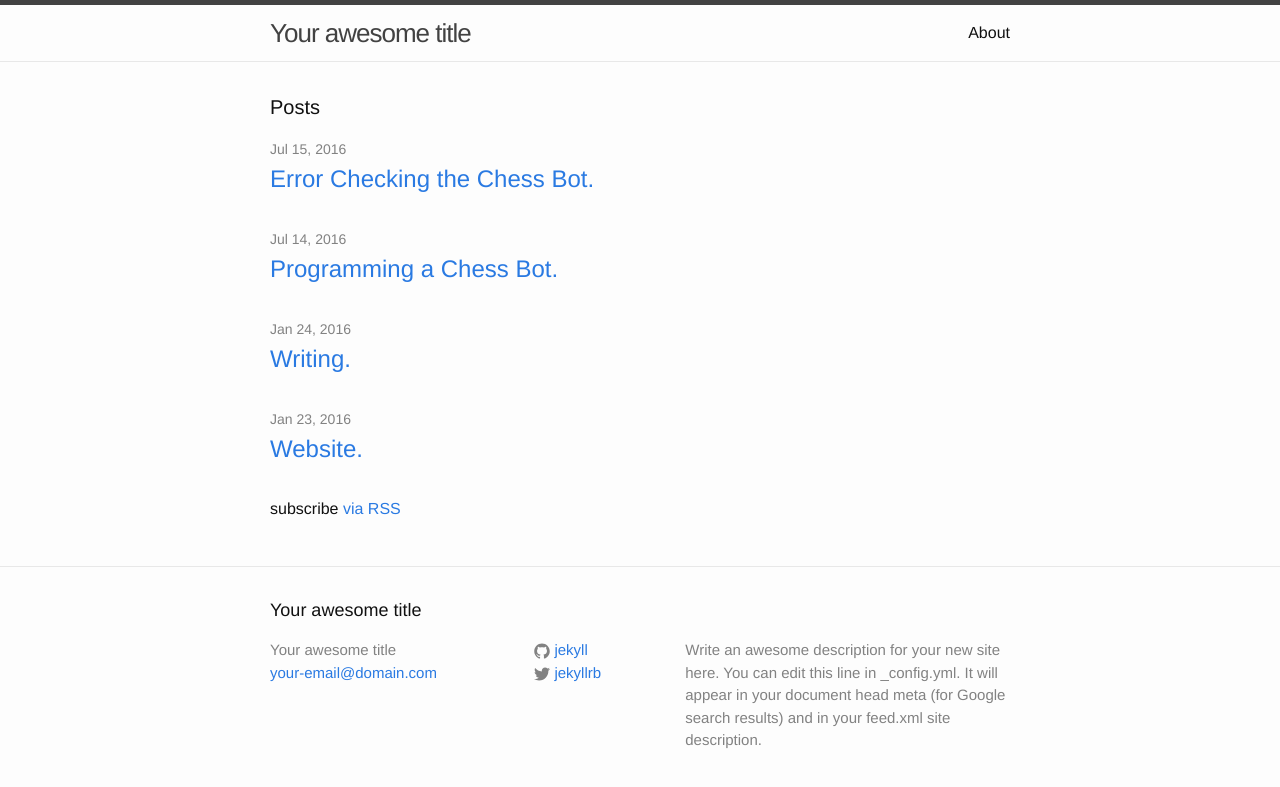
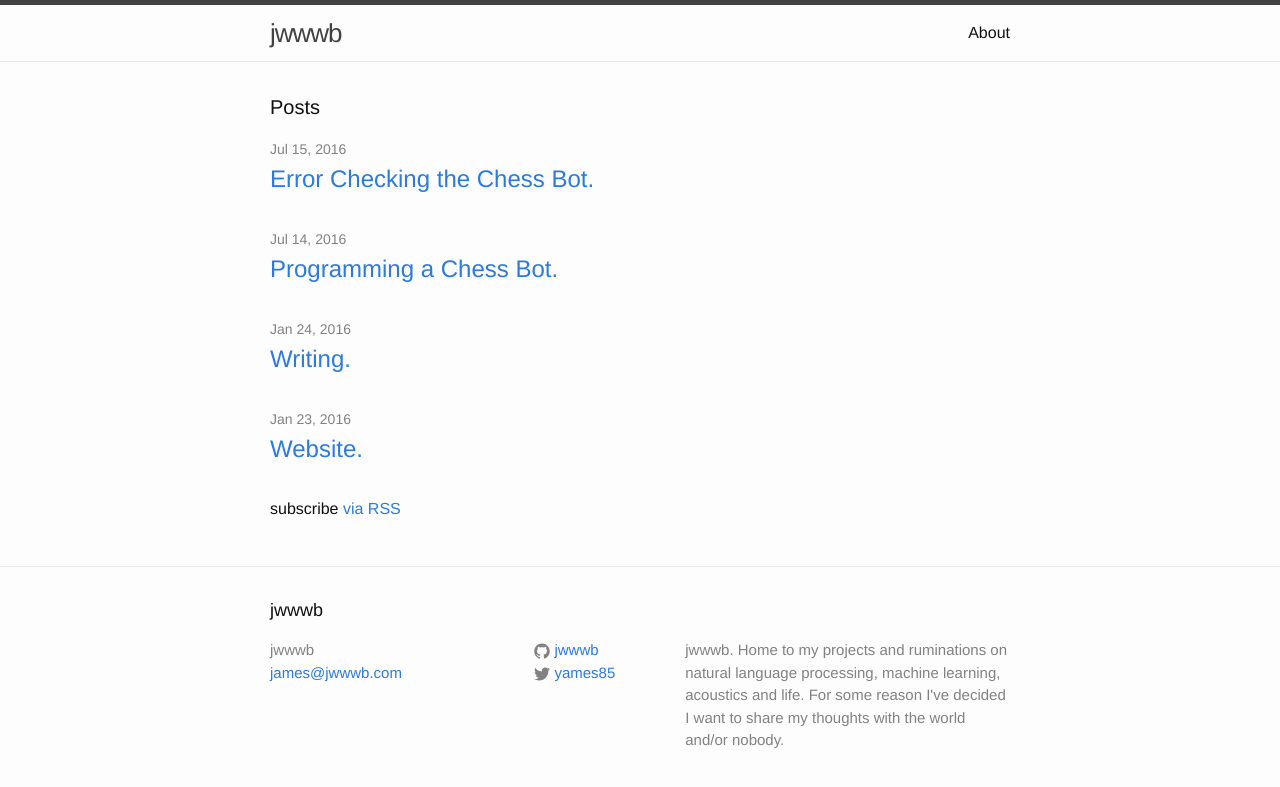
Before and after one commit to jwwwb/jwwwb.github.io, a Jekyll site: the page built from index.html, in a window 1280 px wide. Shown: the top 787 px of the page. Built offline with Jekyll 4.4.1, drawn with Linux system fonts in a browser that asks for light colours.

Commit message:
updating config and about

```diff
--- a/_config.yml
+++ b/_config.yml
@@ -6,16 +6,16 @@
 # 'jekyll serve'. If you change this file, please restart the server process.
 
 # Site settings
-title: Your awesome title
-email: your-email@domain.com
+title: jwwwb
+email: james@jwwwb.com
 description: > # this means to ignore newlines until "baseurl:"
-  Write an awesome description for your new site here. You can edit this
-  line in _config.yml. It will appear in your document head meta (for
-  Google search results) and in your feed.xml site description.
+  jwwwb. Home to my projects and ruminations on natural language processing,
+  machine learning, acoustics and life. For some reason I've decided I want
+  to share my thoughts with the world and/or nobody.
 baseurl: "" # the subpath of your site, e.g. /blog
-url: "http://yourdomain.com" # the base hostname & protocol for your site
-twitter_username: jekyllrb
-github_username:  jekyll
+url: "http://jwwwb.github.io" # the base hostname & protocol for your site
+twitter_username: yames85
+github_username:  jwwwb
 
 # Build settings
 markdown: kramdown
```
